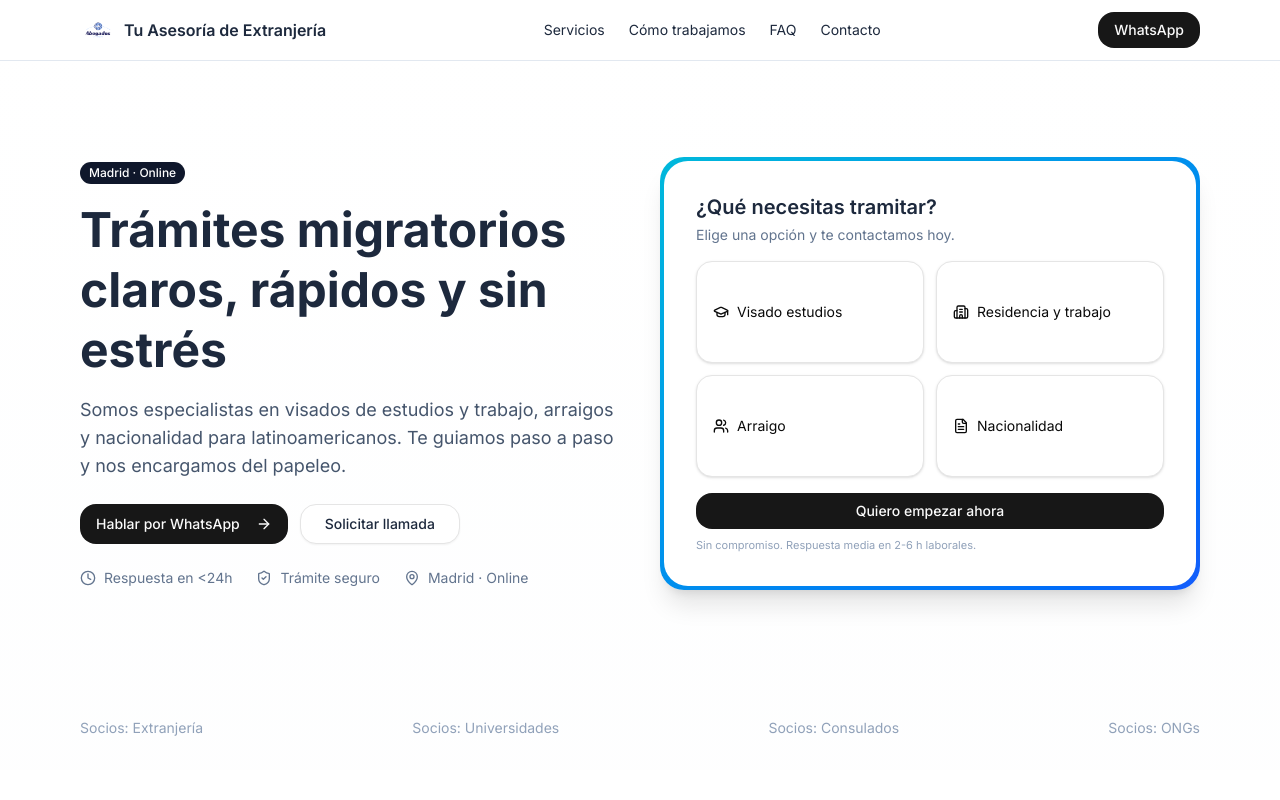
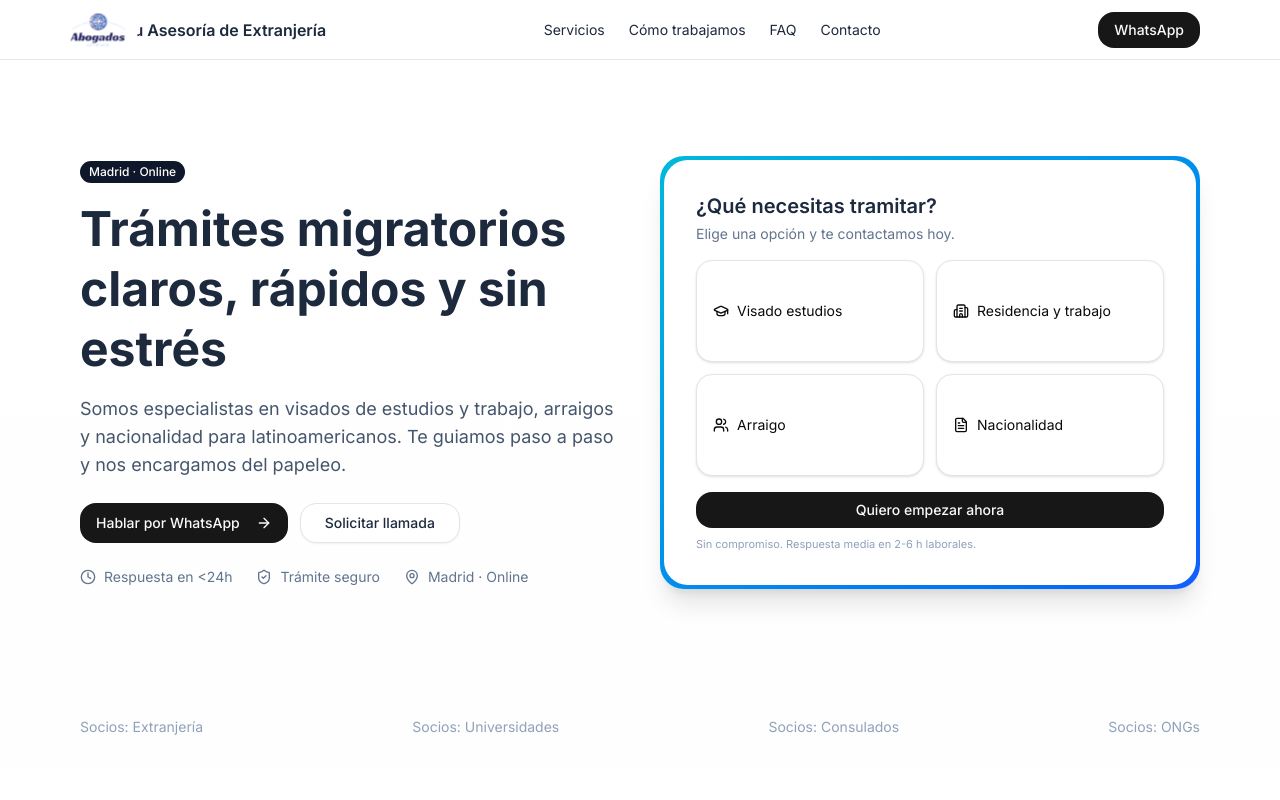
Before and after one commit to diemen10/AE, a Next.js app: page / in a window 1280 px wide. Shown: the top 800 px of the page. Built offline with nearby package versions, Linux system fonts and the light colour scheme; no server answers.

Commit message:
Adjust navbar logo sizing and border overlay

```diff
--- a/src/app/page.tsx
+++ b/src/app/page.tsx
@@ -48,17 +48,19 @@ export default function Landing() {
   return (
     <div className="min-h-screen bg-gradient-to-b from-white to-slate-50 text-slate-800">
       {/* NAV */}
-      <nav className="sticky top-0 z-50 backdrop-blur bg-white/70 border-b border-slate-200">
+      <nav className="sticky top-0 z-50 backdrop-blur bg-white/70 relative">
         <div className="max-w-6xl mx-auto px-4 py-3 flex items-center justify-between">
           <div className="flex items-center gap-2">
-            <Image
-              src="/logo.png"
-              alt={BIZ.nombre}
-              width={36}
-              height={36}
-              className="h-9 w-9 rounded-2xl object-cover"
-              priority
-            />
+            <div className="relative h-9 w-9">
+              <Image
+                src="/logo.png"
+                alt={BIZ.nombre}
+                fill
+                sizes="36px"
+                className="rounded-2xl object-cover origin-center scale-[2.2]"
+                priority
+              />
+            </div>
             <span className="font-semibold">{BIZ.nombre}</span>
           </div>
           <div className="hidden md:flex items-center gap-6 text-sm">
@@ -81,6 +83,7 @@ export default function Landing() {
             </WhatsappLink>
           </div>
         </div>
+        <div className="pointer-events-none absolute inset-x-0 bottom-0 h-px bg-slate-200 z-10" />
       </nav>
 
       {/* HERO */}
```
